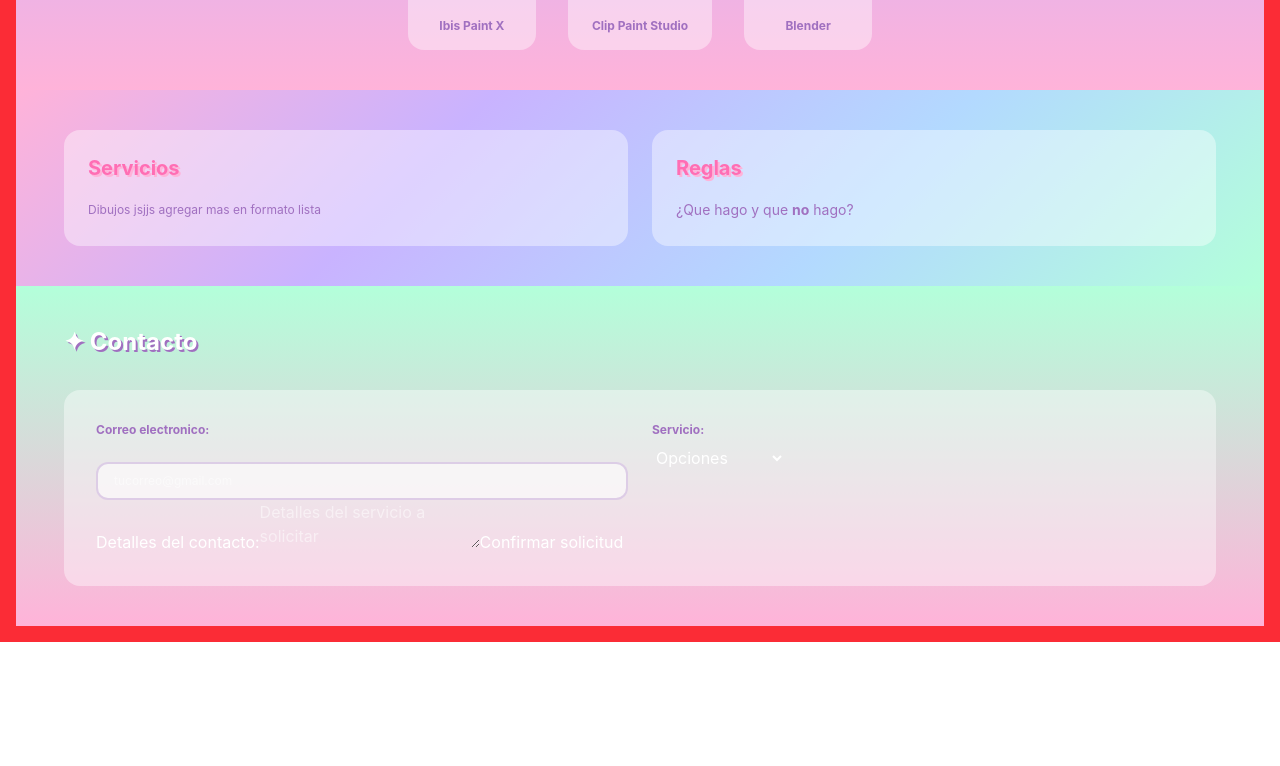
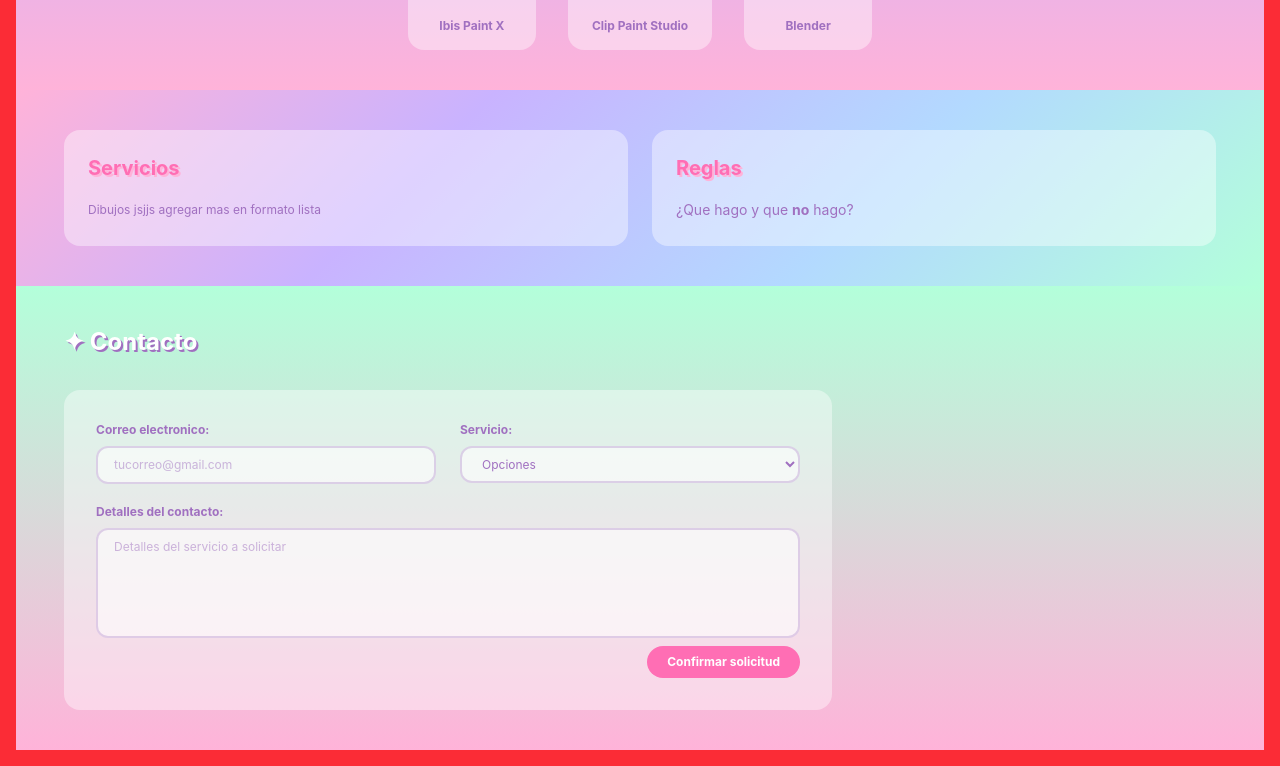
Before and after one commit to VanrougeK/tunna.art, a React (Vite) app: page / in a window 1280 px wide. Shown: the part 1162-1928 px from the top of the page. Before the commit the page ends 1804 px from the top, so only its background shows below. Built offline with nearby package versions, Linux system fonts and the light colour scheme; grey boxes are pictures that could not be loaded.

Commit message:
Estilo contacto.jsx

```diff
--- a/src/components/Contacto.jsx
+++ b/src/components/Contacto.jsx
@@ -16,7 +16,7 @@ export default function Contacto() {
     borderRadius: "12px",
     padding: "0.5rem 1rem",
     fontSize: "0.75rem",
-    color: "a070c0",
+    color: "#a070c0",
     outline: "none",
     width: "100%",
   };
@@ -36,13 +36,13 @@ export default function Contacto() {
 
       <form
         onSubmit={handleSubmit}
-        className="rounded-2xl p-8"
+        className="rounded-2xl p-8 max-w-3xl flex flex-col gap-5"
         style={{ background: "rgba(255, 255, 255, 0.4)" }}
       >
         <div className="grid grid-cols-2 gap-6">
-          <div className="flex flex-col gap-4">
+          <div className="flex flex-col gap-2">
             <label
-              className="text-xs font-bold mb-2 block"
+              className="text-xs font-bold"
               style={{ color: "#a070c0" }}
             >
               Correo electronico:
@@ -57,14 +57,19 @@ export default function Contacto() {
             />
           </div>
 
-          <div>
+          <div className="flex flex-col gap-2">
             <label
-              className="text-xs font-bold mb-2 block"
+              className="text-xs font-bold"
               style={{ color: "#a070c0" }}
             >
               Servicio:
             </label>
-            <select name="service" value={form.service} onChange={handleChange}>
+            <select
+              name="service"
+              value={form.service}
+              onChange={handleChange}
+              style={inputStyle}
+            >
               <option value="">Opciones</option>
               <option value="op1">Icono de perfil</option>
               <option value="op2">Banner</option>
@@ -74,17 +79,36 @@ export default function Contacto() {
           </div>
         </div>
 
-        <div>
-          <label>Detalles del contacto:</label>
+        <div className="flex flex-col gap-2">
+          <label
+            className="text-xs font-bold"
+            style={{ color: "#a070c0" }}
+          >
+            Detalles del contacto:
+          </label>
           <textarea
             name="details"
             value={form.details}
             onChange={handleChange}
             placeholder="Detalles del servicio a solicitar"
+            rows={5}
+            style={{ ...inputStyle, resize: "none" }}
           ></textarea>
-          <button type="submit">Confirmar solicitud</button>
+
+          <div className="flex justify-end">
+            <button
+              className="text-xs font-bold px-5 py-2 rounded-full"
+              style={{
+                background: "#ff6eb4",
+                color: "#fff",
+                whiteSpace: "nowrap",
+              }}
+              type="submit"
+            >
+              Confirmar solicitud
+            </button>
+          </div>
         </div>
-
       </form>
     </section>
   );
```
